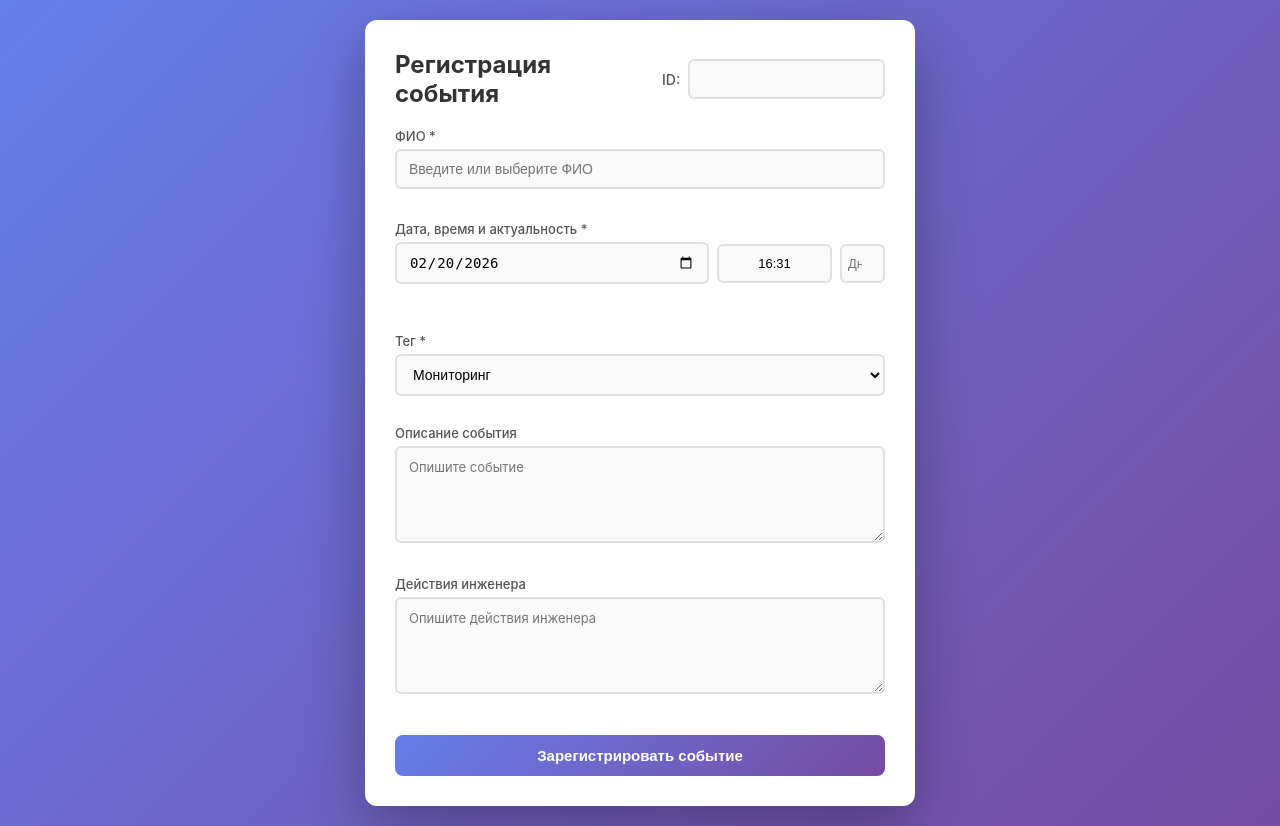
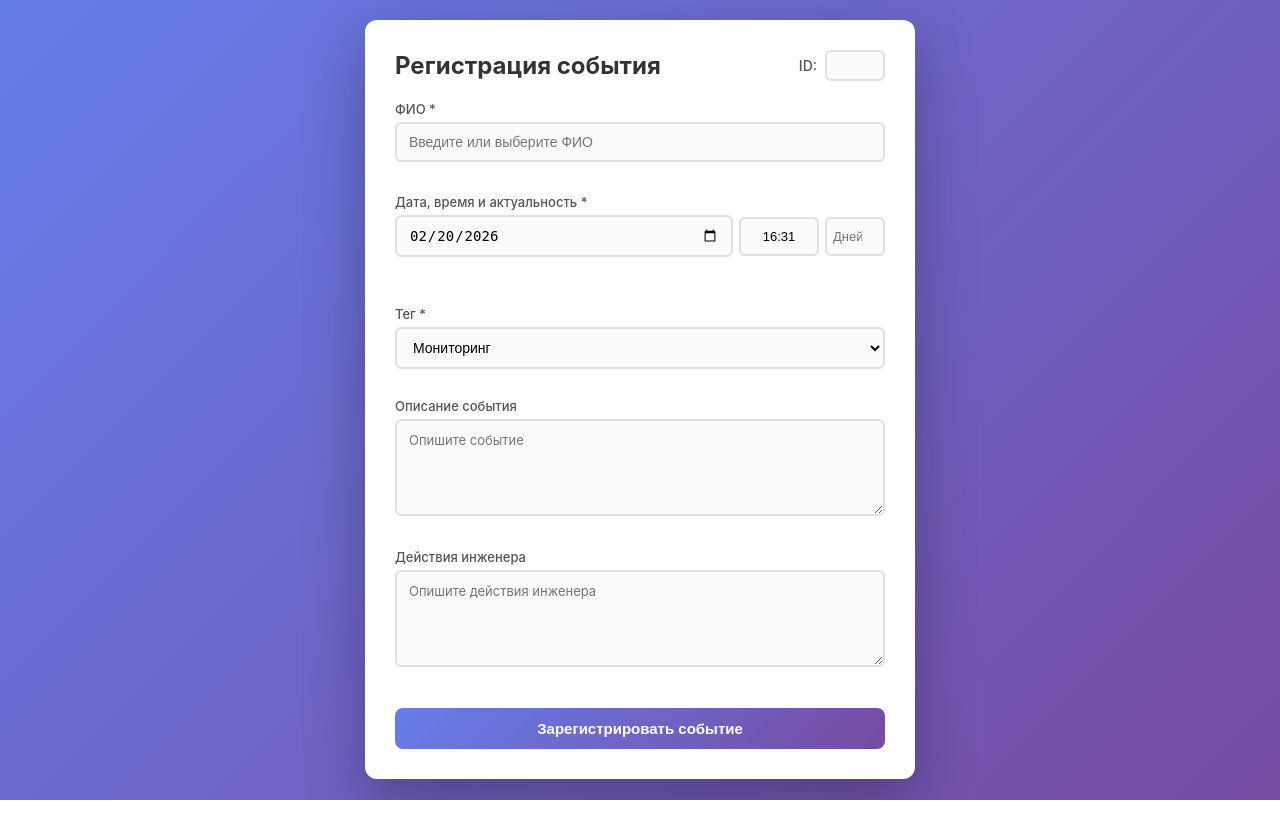
Before and after one commit to cellardoooor/sql_reports, a Flask app: page / in a window 1280 px wide. After the commit the page ends 800 px from the top, so only its background shows below. Run offline with Flask 3, Linux system fonts and the light colour scheme.

Commit message:
front fixes

```diff
--- a/incident_form/static/css/style.css
+++ b/incident_form/static/css/style.css
@@ -47,8 +47,8 @@ h1 {
     font-weight: 500;
 }
 
-.id-field-wrapper input {
-    width: 30px;
+.id-field-wrapper input[type="number"] {
+    width: 60px;
     padding: 6px 6px;
     border: 2px solid #e0e0e0;
     border-radius: 6px;
@@ -111,28 +111,30 @@ textarea {
 
 .datetime-row {
     display: flex;
-    gap: 8px;
+    gap: 6px;
     align-items: center;
 }
 
 .datetime-row input[type="date"] {
-    flex: 2;
-    min-width: 130px;
+    flex: 1.5;
+    min-width: 110px;
 }
 
 .datetime-row input[type="text"] {
-    flex: 1.3;
+    flex: 0;
+    width: 80px;
     min-width: 80px;
-    max-width: 115px;
+    max-width: 80px;
     text-align: center;
-    padding: 10px 8px;
+    padding: 10px 6px;
     font-size: 13px;
 }
 
 .datetime-row input[type="number"] {
-    flex: 0.5;
-    min-width: 45px;
-    max-width: 45px;
+    flex: 0;
+    width: 60px;
+    min-width: 60px;
+    max-width: 60px;
     padding: 10px 6px;
     font-size: 13px;
 }
```
